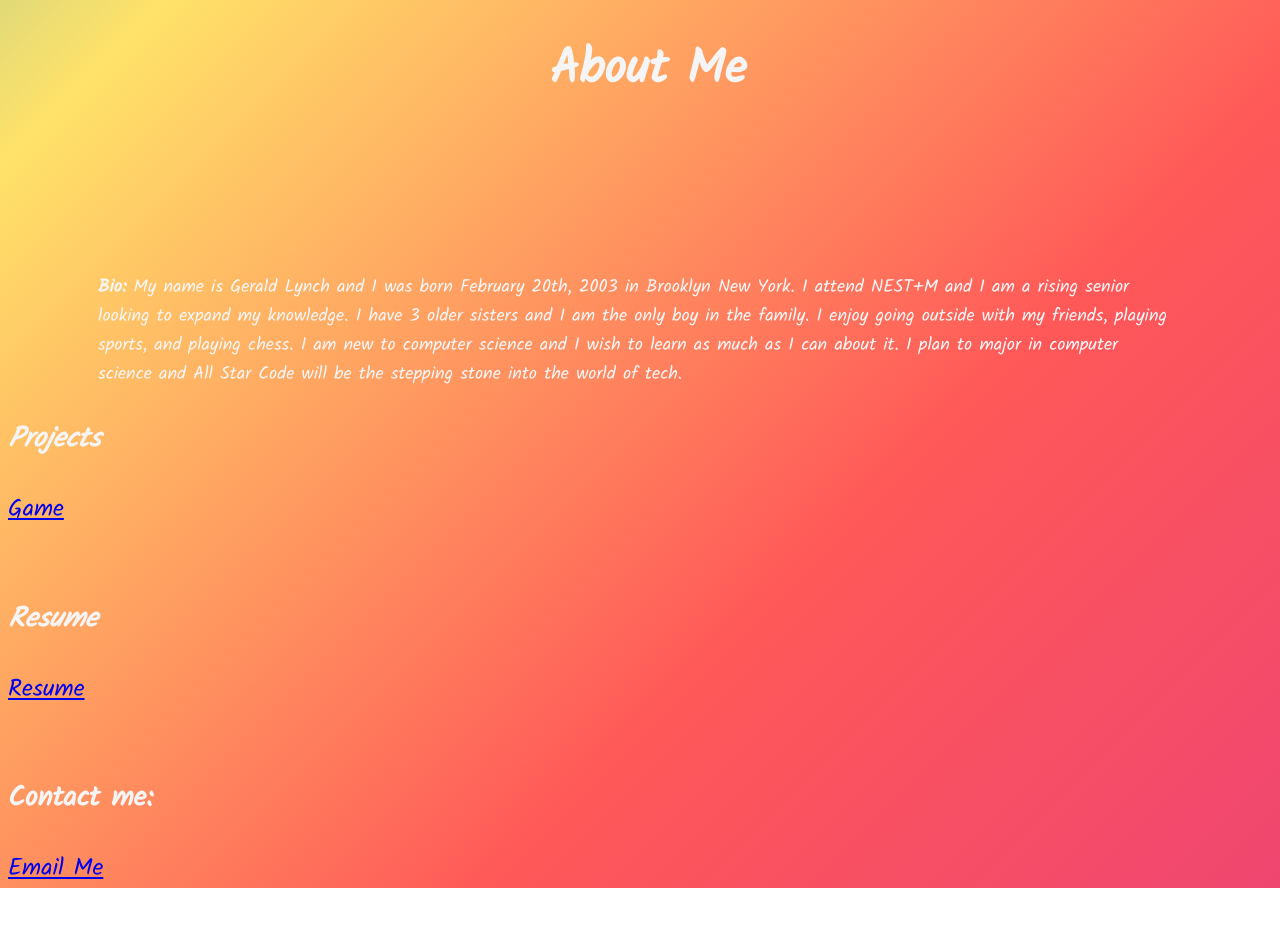
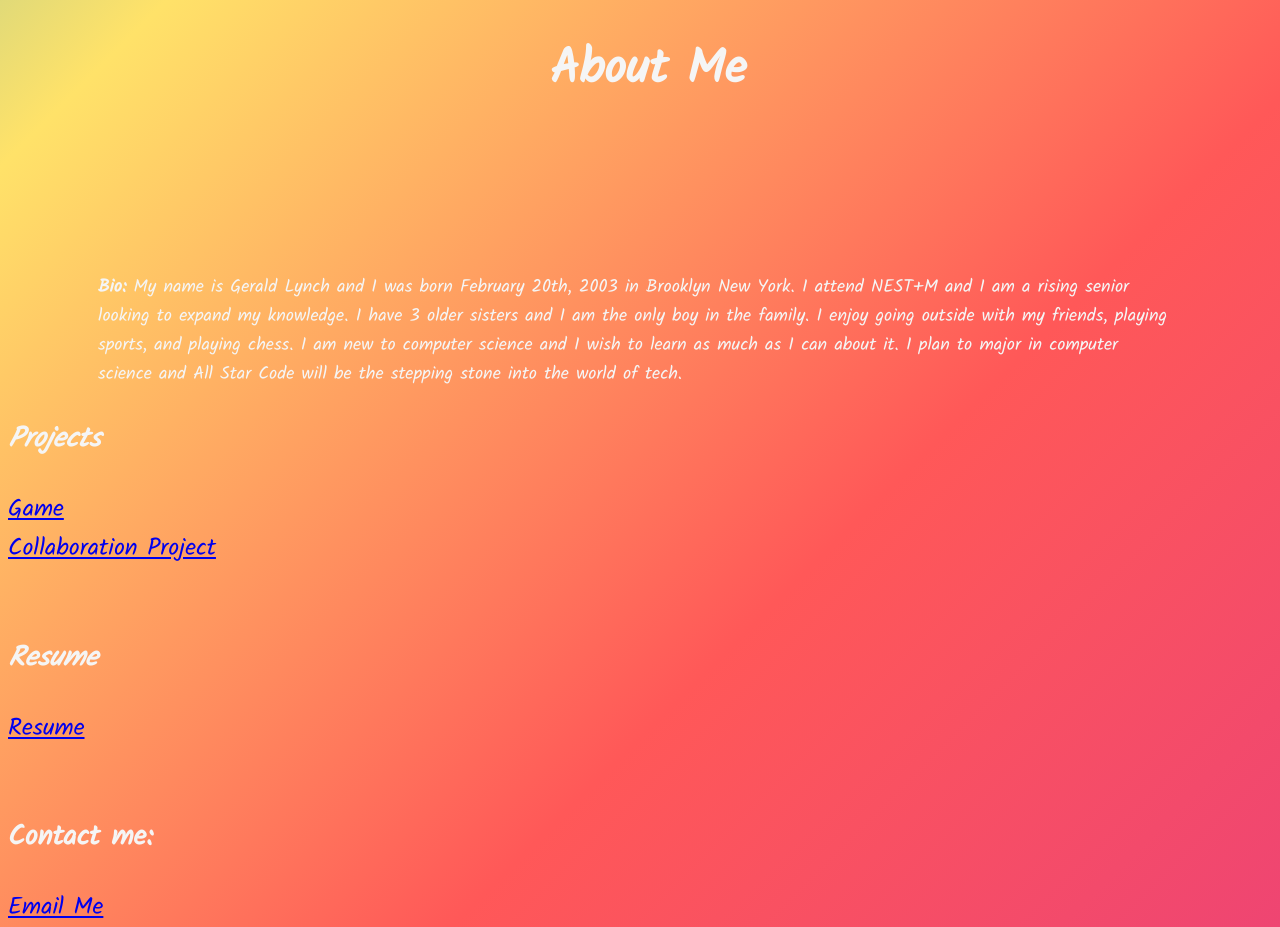
Before and after one commit to GeraldASC2020/AboutMe, a plain HTML site: page index.html in a window 1280 px wide. Before the commit the page ends 888 px from the top, so only its background shows below. Drawn offline with Linux system fonts and the light colour scheme; a script that the page names is missing.

Commit message:
Update index.html

```diff
--- a/index.html
+++ b/index.html
@@ -29,6 +29,8 @@
     <h3><strong><em>Projects</em></strong></h3>
     <a href=  "https://geraldasc2020.github.io/my-website/index.html">Game<a>
         <br>
+        <a href= "https://aditya100704.github.io/EnviroInsightTech_/index.html">Collaboration Project</a>
+        <br>
         <br>
         <h3><strong><em>Resume</em></strong></h3>
     <a href= "https://docs.google.com/document/d/10Rew4qshAlcfmwhDbE0GZHHfl-a7x34rMEFi2dv_6qs/edit?usp=sharing/" >Resume<a>
```
